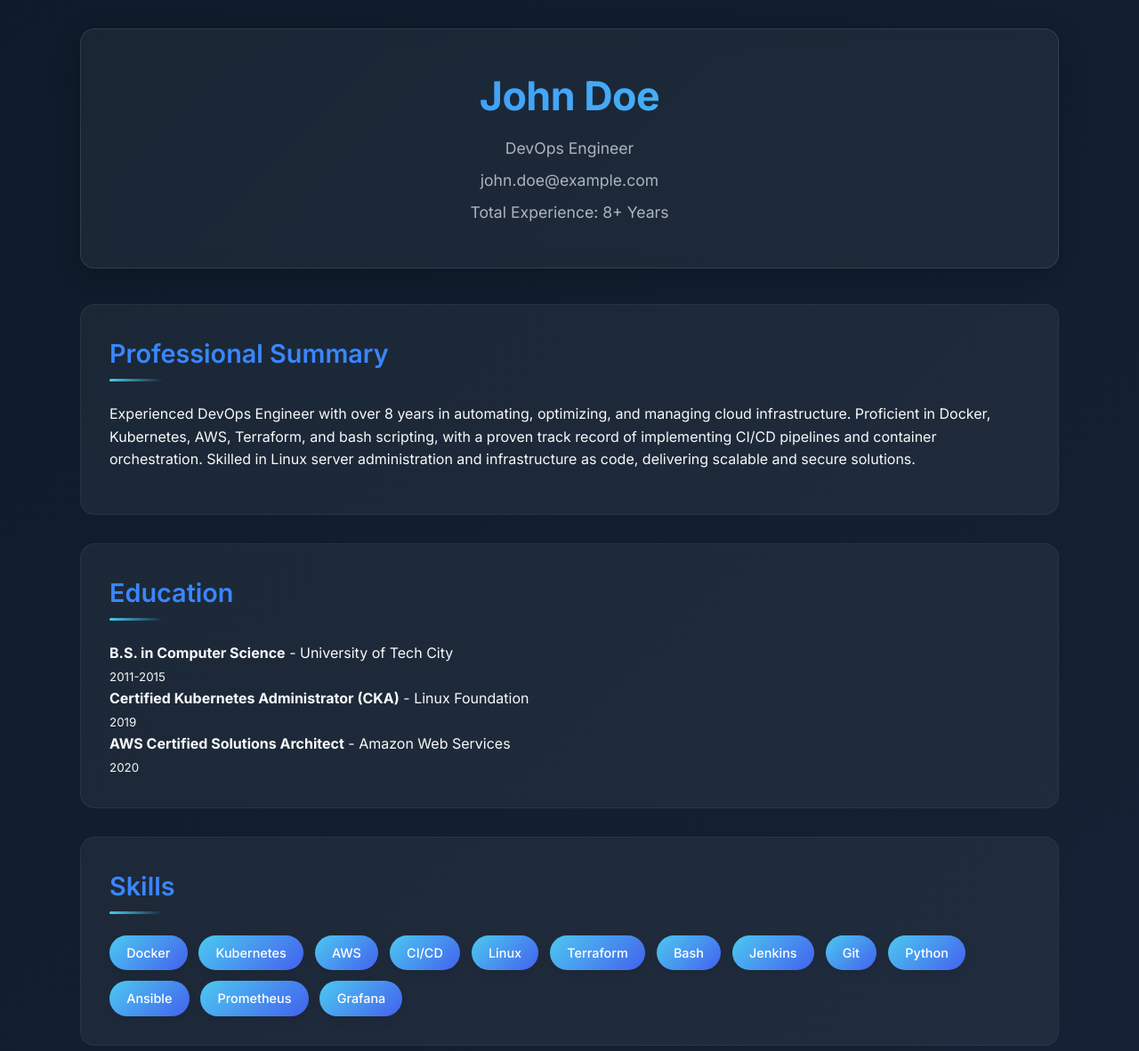
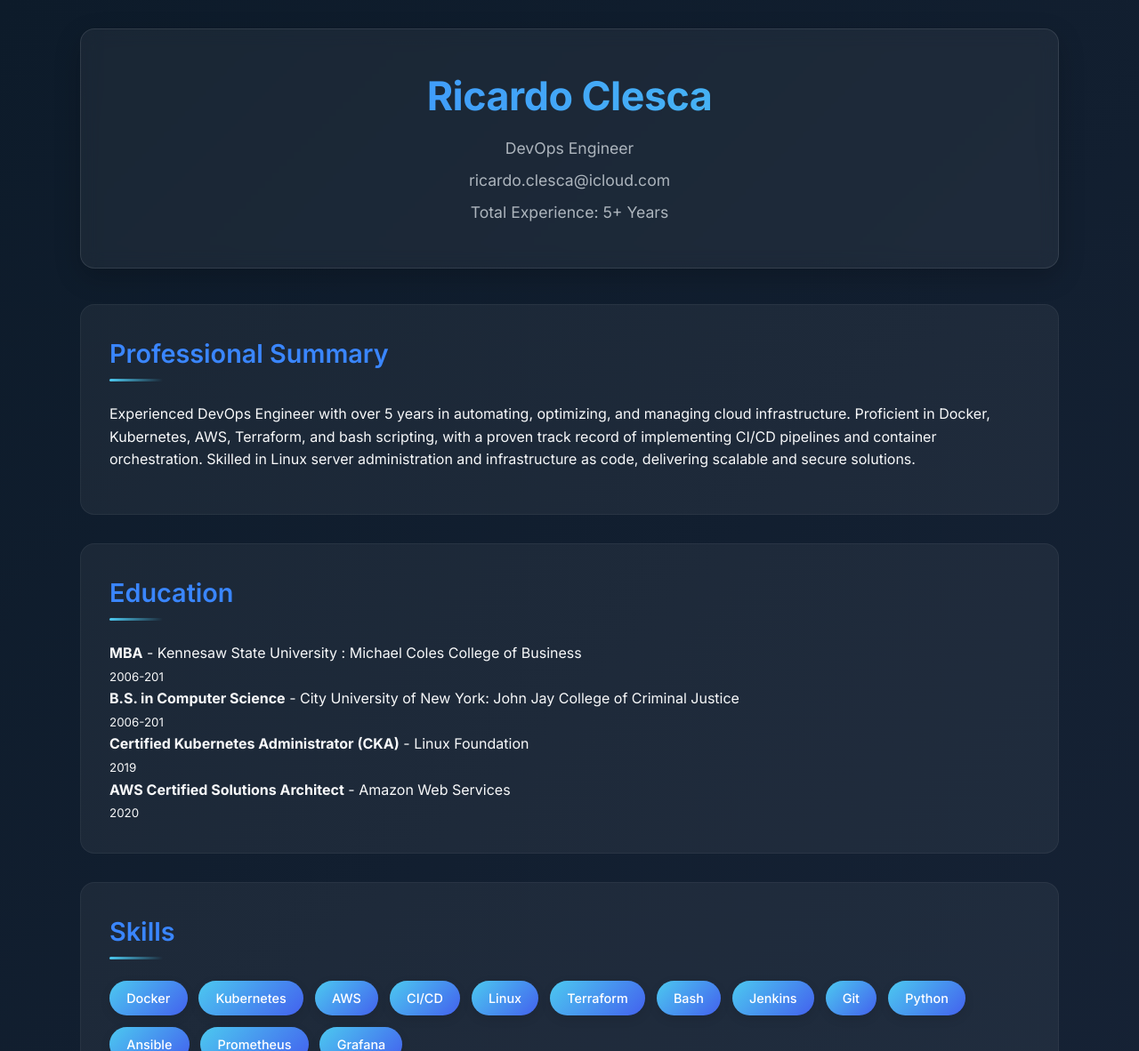
Before and after one commit to ricoclesca/my-portfolio, a Flask app: page / in a window 1280 px wide. Shown: the top 1182 px of the page at 89% size. Run offline with Flask 3, Linux system fonts and the light colour scheme.

Commit message:
update html

```diff
--- a/templates/index.html
+++ b/templates/index.html
@@ -4,7 +4,7 @@
     <meta charset="UTF-8">
     <meta name="viewport" content="width=device-width, initial-scale=1.0, shrink-to-fit=no, viewport-fit=cover">
     <meta http-equiv="X-UA-Compatible" content="IE=edge">
-    <title> Serge Smith - DevOps Portfolio</title>
+    <title> Clesca's Resume - DevOps Engineer</title>
 
     <!-- PWA Support -->
     <link rel="manifest" href="{{ url_for('static', filename='manifest.json') }}">
@@ -271,22 +271,26 @@
 <body>
     <div class="container">
         <header class="header">
-            <h1>John Doe</h1>
+            <h1>Ricardo Clesca</h1>
             <p>DevOps Engineer</p>
-            <p>john.doe@example.com</p>
-            <p>Total Experience: 8+ Years</p>
+            <p>ricardo.clesca@icloud.com</p>
+            <p>Total Experience: 5+ Years</p>
         </header>
 
         <section class="section summary">
             <h2>Professional Summary</h2>
-            <p>Experienced DevOps Engineer with over 8 years in automating, optimizing, and managing cloud infrastructure. Proficient in Docker, Kubernetes, AWS, Terraform, and bash scripting, with a proven track record of implementing CI/CD pipelines and container orchestration. Skilled in Linux server administration and infrastructure as code, delivering scalable and secure solutions.</p>
+            <p>Experienced DevOps Engineer with over 5 years in automating, optimizing, and managing cloud infrastructure. Proficient in Docker, Kubernetes, AWS, Terraform, and bash scripting, with a proven track record of implementing CI/CD pipelines and container orchestration. Skilled in Linux server administration and infrastructure as code, delivering scalable and secure solutions.</p>
         </section>
 
         <section class="section">
             <h2>Education</h2>
             <div class="education-item">
-                <strong>B.S. in Computer Science</strong> - University of Tech City<br>
-                <small>2011-2015</small>
+                <strong>MBA</strong> - Kennesaw State University : Michael Coles College of Business<br>
+                <small>2006-201</small>
+            </div>
+            <div class="education-item">
+                <strong>B.S. in Computer Science</strong> - City University of New York: John Jay College of Criminal Justice<br>
+                <small>2006-201</small>
             </div>
             <div class="education-item">
                 <strong>Certified Kubernetes Administrator (CKA)</strong> - Linux Foundation<br>
```
Also changed, not shown: .github/workflows/ci.yml (added), 2 other files.
